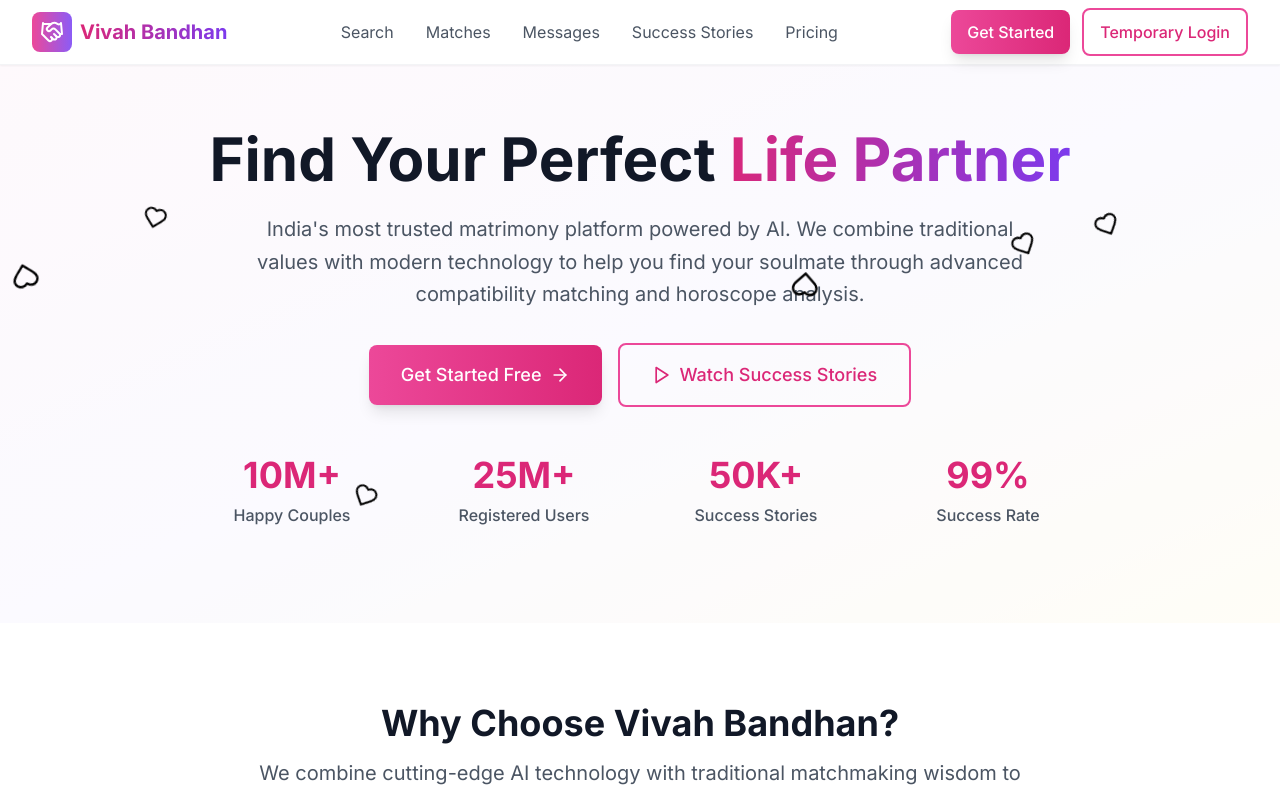
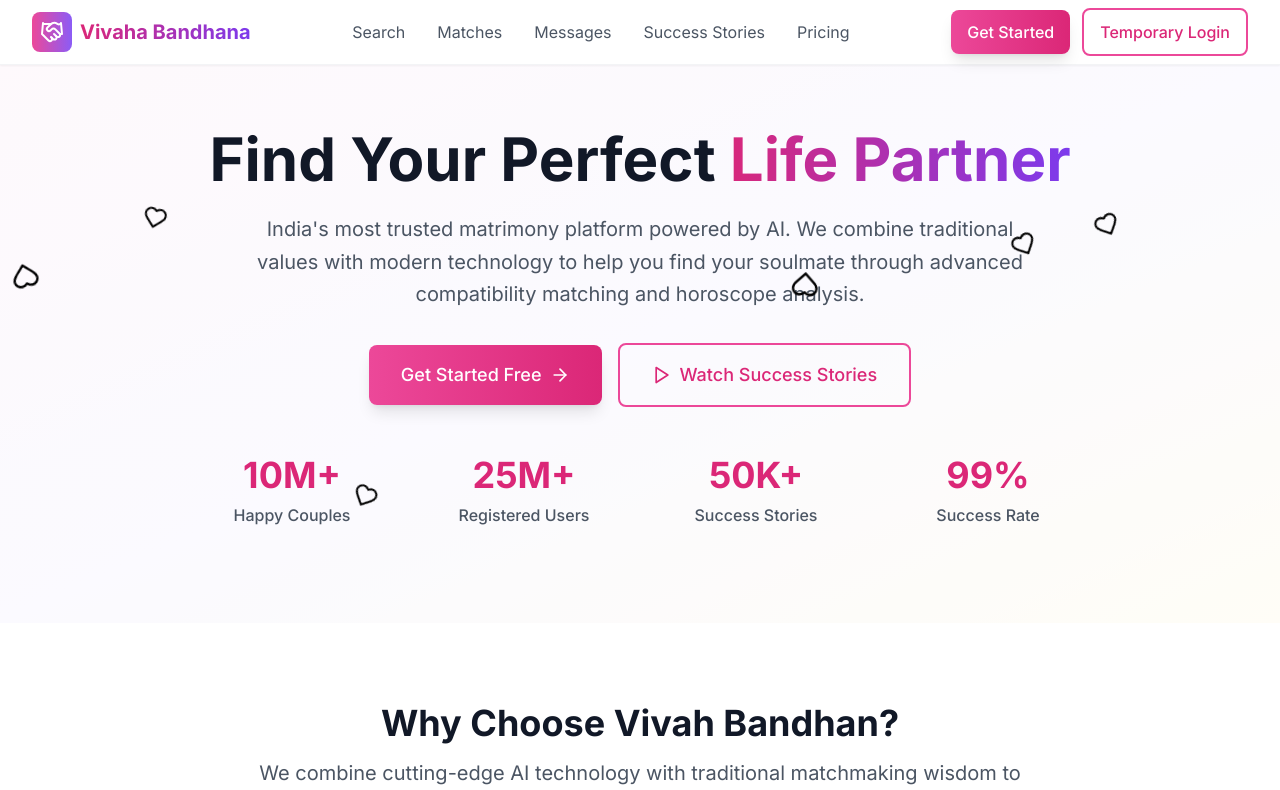
Before and after one commit to poovannapk/vivah-bandhan, a React (Vite) app: page / in a window 1280 px wide. Shown: the top 790 px of the page. Built offline with nearby package versions, Linux system fonts and the light colour scheme.

Commit message:
Logo name changes

```diff
--- a/src/components/layout/Header.tsx
+++ b/src/components/layout/Header.tsx
@@ -29,7 +29,7 @@ export const Header: React.FC<{ onOpenLoginModal?: () => void; onOpenRegisterMod
               <Handshake className="h-6 w-6 text-white" />
             </div>
             <span className="text-xl font-bold bg-gradient-to-r from-primary-600 to-secondary-600 bg-clip-text text-transparent">
-              Vivah Bandhan
+              Vivaha Bandhana
             </span>
           </Link>
 
```
